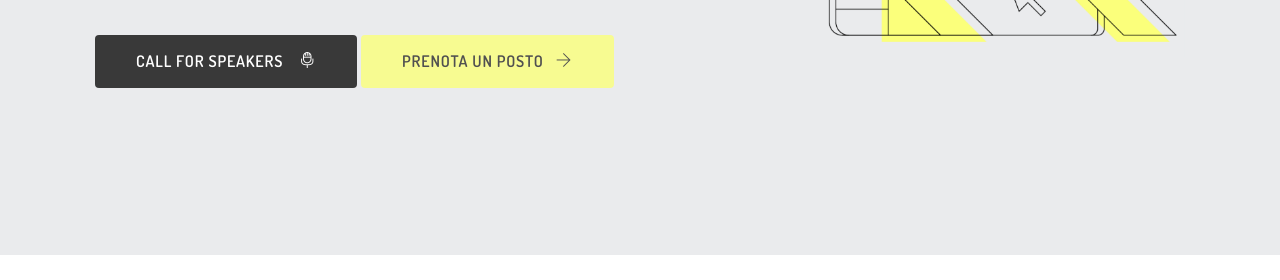
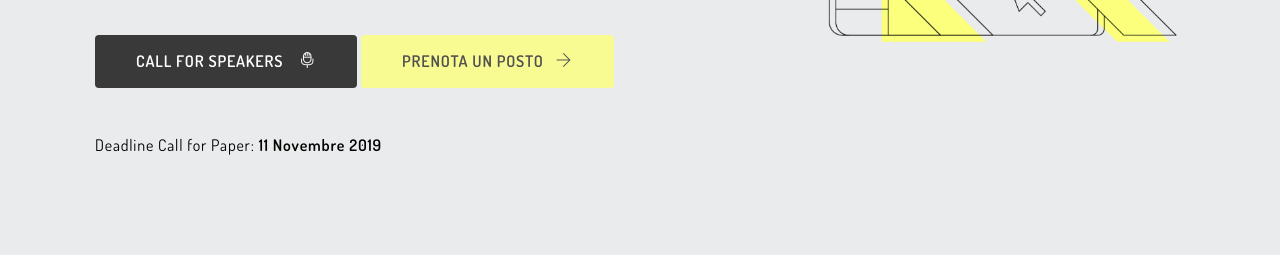
Before and after one commit to gdgbari/2019-kotlin-everywhere, a plain HTML site: page index.html in a window 1280 px wide. Shown: the part 345-625 px from the top of the page. Drawn offline with Linux system fonts and the light colour scheme.

Commit message:
Add deadline

```diff
--- a/index.html
+++ b/index.html
@@ -33,6 +33,7 @@
             <h3>Sabato, 7 Dicembre 2019</h3>
             <a href="https://forms.gle/gmmsZrky2d5QY28S8" class="btn btn-lg btn-red">Call for Speakers &nbsp;&nbsp;&nbsp;<span class="ti-microphone"></span></a>
             <a href="https://www.meetup.com/GDG-Bari/events/265234977/" class="btn btn-lg btn-yellow">Prenota un posto&nbsp;&nbsp;&nbsp;<span class="ti-arrow-right"></span></a>
+<p><br><br>Deadline Call for Paper: <b>11 Novembre 2019</b></p>
           </div>
           <div class="col-md-5 hidden-xs">
             <img src="img/kotlin.png" class="rocket animated bounce">
```
